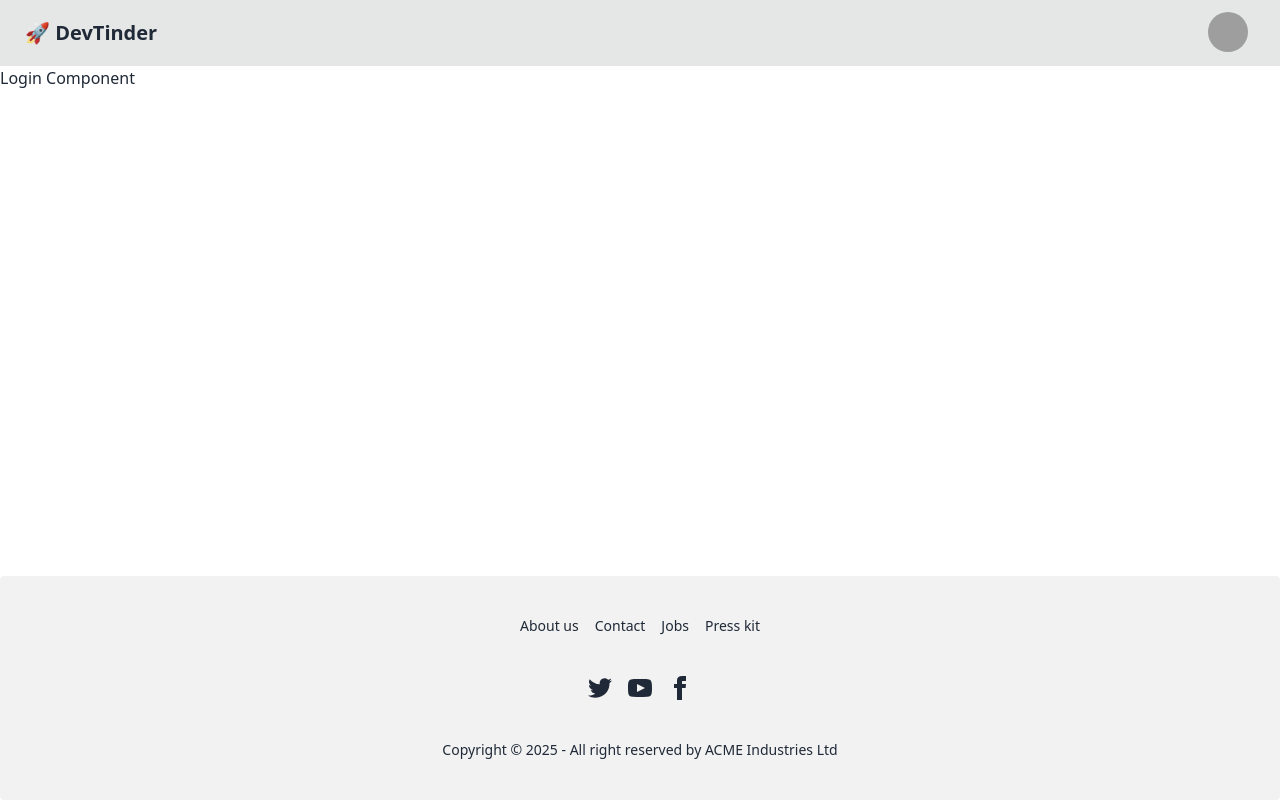
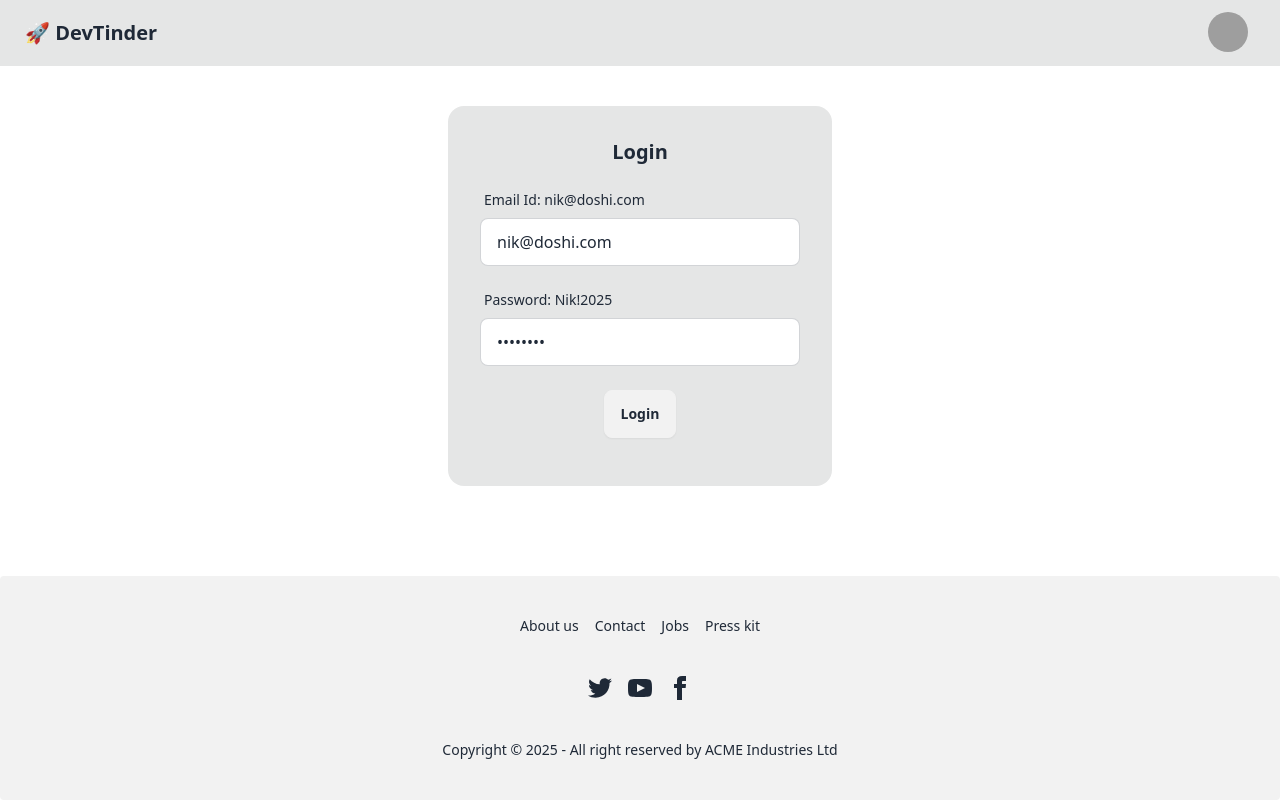
Before and after one commit to Pmparekh2000/namaste-devTinder-frontend, a React (Vite) app: page /login in a window 1280 px wide. Built offline with nearby package versions, Linux system fonts and the light colour scheme; grey boxes are pictures that could not be loaded.

Commit message:
Added axios and made /login api call

```diff
--- a/package.json
+++ b/package.json
@@ -10,6 +10,7 @@
     "preview": "vite preview"
   },
   "dependencies": {
+    "axios": "^1.7.9",
     "react": "^18.3.1",
     "react-dom": "^18.3.1",
     "react-router-dom": "^7.1.3"
--- a/src/Login.jsx
+++ b/src/Login.jsx
@@ -1,5 +1,69 @@
+import axios from "axios";
+import { useState } from "react";
+
 const Login = () => {
-  return <div>Login Component</div>;
+  const [emailId, setEmailId] = useState("nik@doshi.com");
+  const [password, setPassword] = useState("Nik!2025");
+
+  const handleLogin = async () => {
+    try {
+      const response = await axios.post(
+        "http://localhost:3000/auth/login",
+        {
+          emailId,
+          password,
+        },
+        { withCredentials: true }
+      );
+      console.log(
+        "Response obtained while making the login API call",
+        response.data
+      );
+    } catch (error) {
+      console.log("Error obtained while making the login API call", error);
+    }
+  };
+
+  return (
+    <div className="flex justify-center my-10">
+      <div className="card bg-base-300 shadown-xl w-96">
+        <div className="card-body">
+          <h2 className="card-title justify-center">Login</h2>
+          <div>
+            <label className="form-control w-full max-w-xs my-2">
+              <div className="label">
+                <span className="label-text">Email Id: {emailId}</span>
+              </div>
+              <input
+                value={emailId}
+                onChange={(e) => setEmailId(e.target.value)}
+                type="text"
+                className="input input-bordered w-full max-w-xs"
+              />
+            </label>
+          </div>
+          <div>
+            <label className="form-control w-full max-w-xs">
+              <div className="label">
+                <span className="label-text">Password: {password}</span>
+              </div>
+              <input
+                value={password}
+                onChange={(e) => setPassword(e.target.value)}
+                type="password"
+                className="input input-bordered w-full max-w-xs"
+              />
+            </label>
+          </div>
+          <div className="card-actions justify-center my-4">
+            <button className="btn" onClick={() => handleLogin()}>
+              Login
+            </button>
+          </div>
+        </div>
+      </div>
+    </div>
+  );
 };
 
 export default Login;
```
Also changed, not shown: 1 other file (tests, documents, lock files or other folders).
